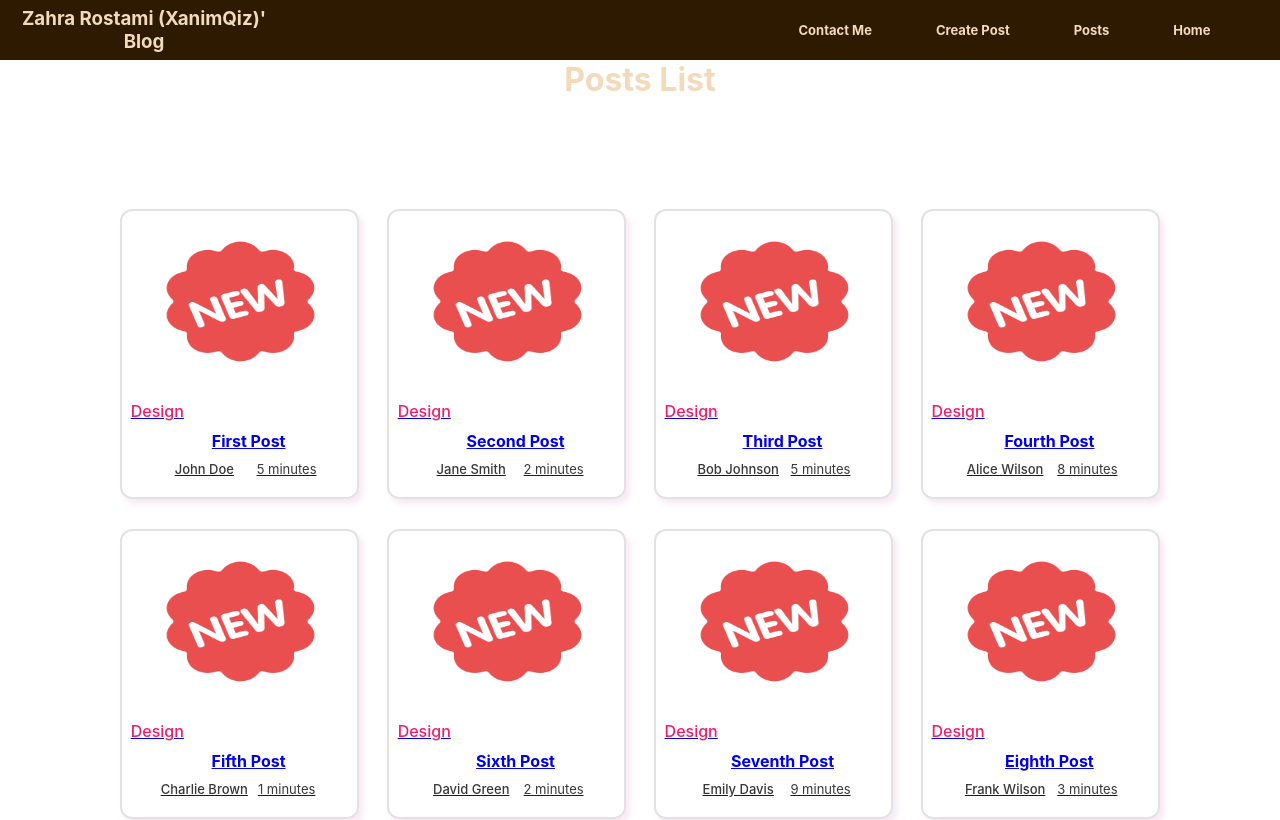
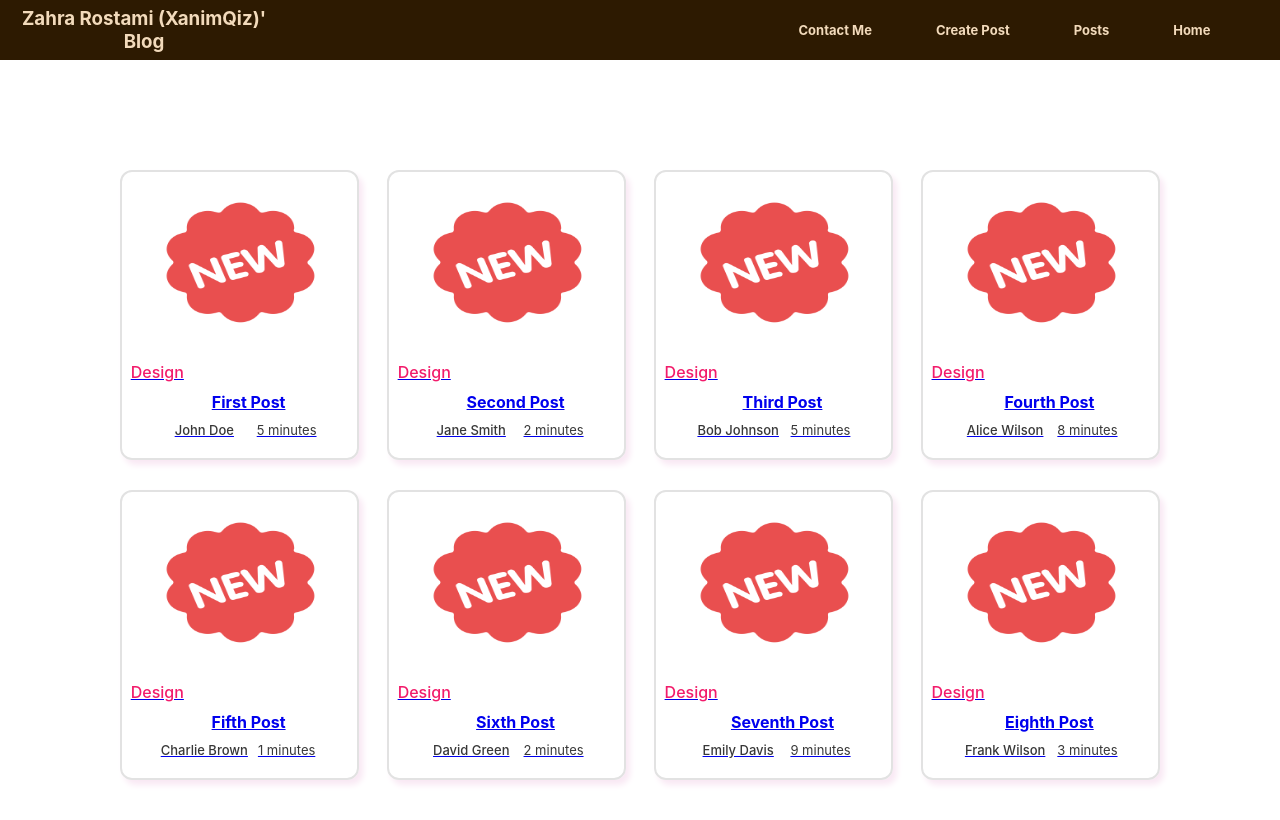
Before and after one commit to zahraRostami1999/blog-app, a React (Create React App) app: page /Posts in a window 1280 px wide. Shown: the top 820 px of the page. Built offline with nearby package versions, Linux system fonts and the light colour scheme; data requests are answered from the project's data file.

Commit message:
edit Header component: delete secund row

```diff
--- a/src/Components/header/Header.jsx
+++ b/src/Components/header/Header.jsx
@@ -21,9 +21,6 @@ function Header(props) {
               </div>
             </div>
           </div>
-          <div className={styled.secundRow}>
-            <h1>{props.blogTitle}</h1>
-          </div>
         </div>
       </div>
     </>
```
